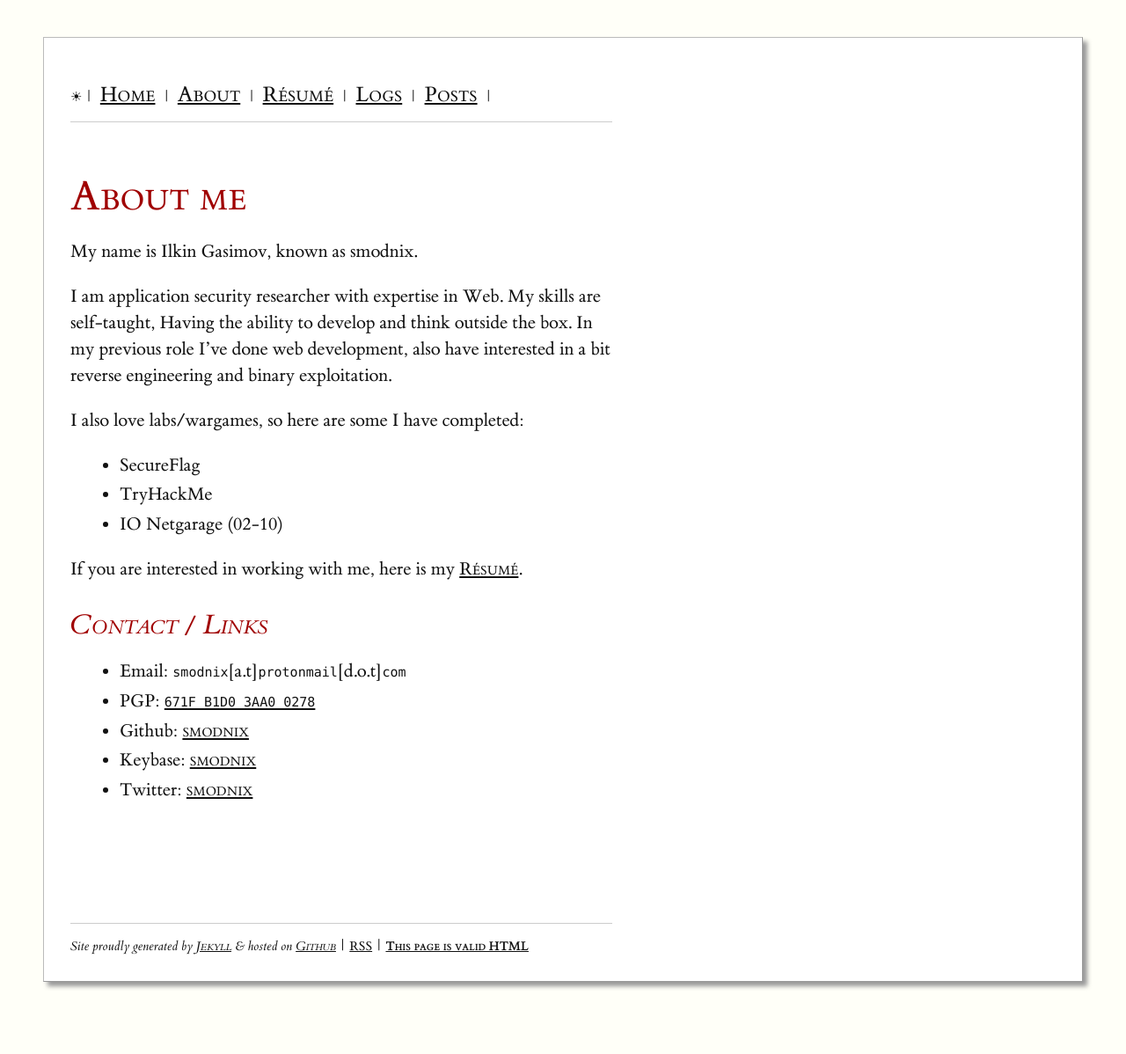
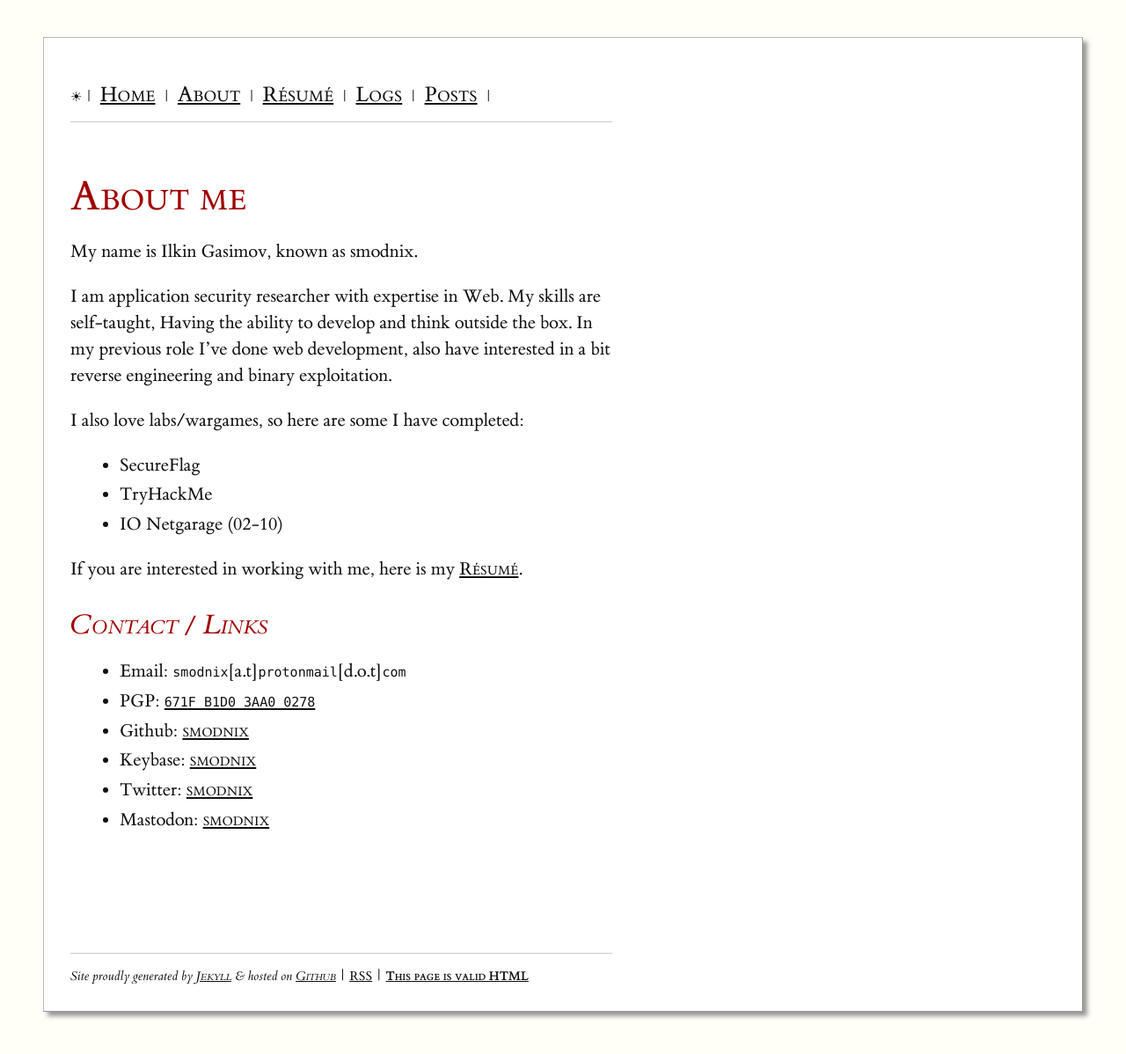
Before and after one commit to smodnix/smodnix.github.io, a Jekyll site: the page built from about.markdown, in a window 1280 px wide. Shown: the whole page at 88% size. Built offline with Jekyll 4.4.1, drawn with Linux system fonts in a browser that asks for light colours; before the commit the page ends 1164 px from its top, so only the background shows below that.

Commit message:
fix(about): up-to-dated!

```diff
--- a/about.markdown
+++ b/about.markdown
@@ -24,3 +24,4 @@ If you are interested in working with me, here is my [Résumé]({{ "files/IlkinG
 - Github: [smodnix](https://github.com/smodnix){:target="_blank"}{:rel="noopener noreferrer"}
 - Keybase: [smodnix](https://keybase.io/smodnix){:target="_blank"}{:rel="noopener noreferrer"}
 - Twitter: [smodnix](https://twitter.com/smodnix){:target="_blank"}{:rel="noopener noreferrer"}
+- Mastodon: [smodnix](https://infosec.exchange/@smodnix){:target="_blank"}{:rel="me"}
```
